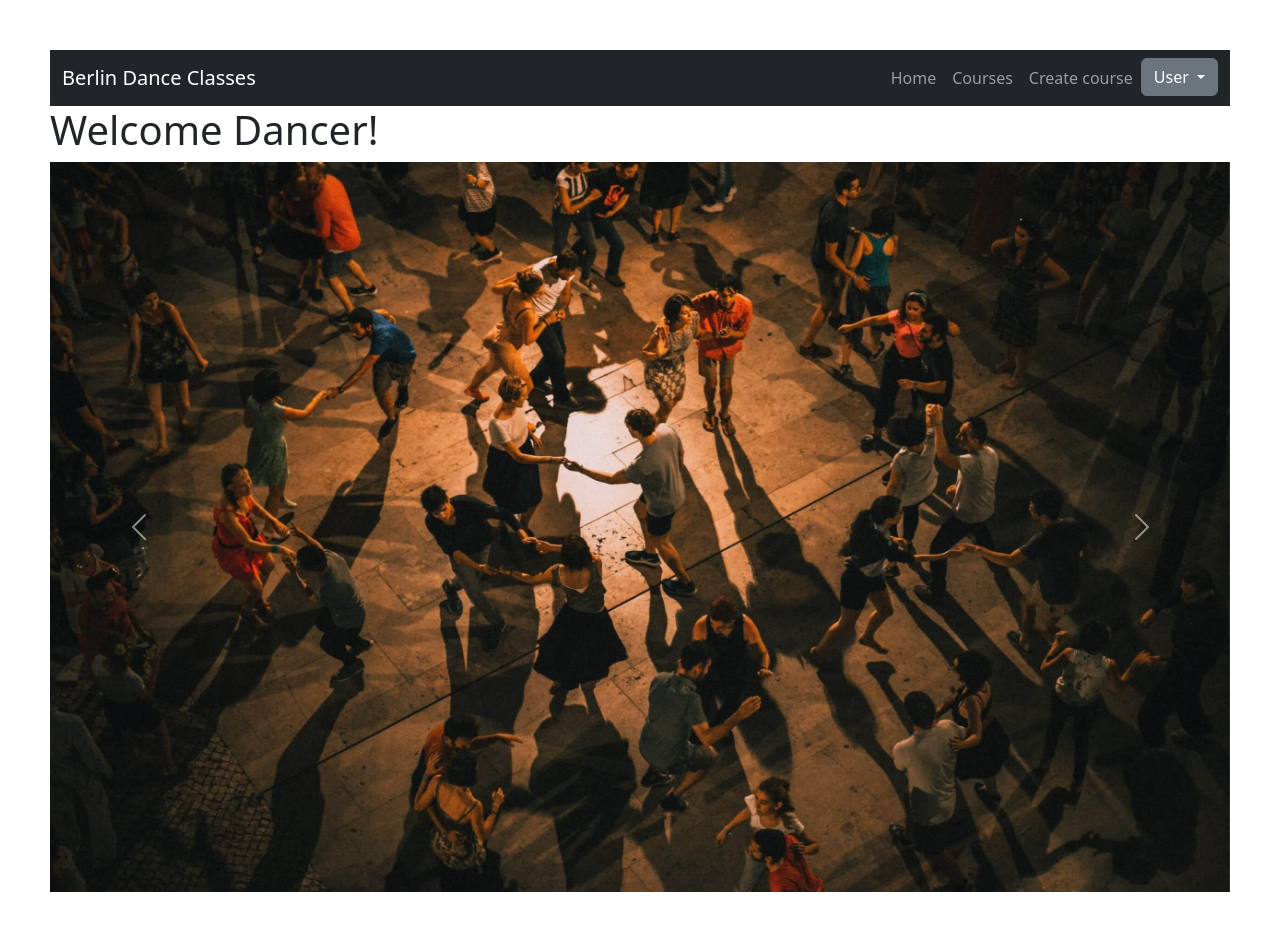
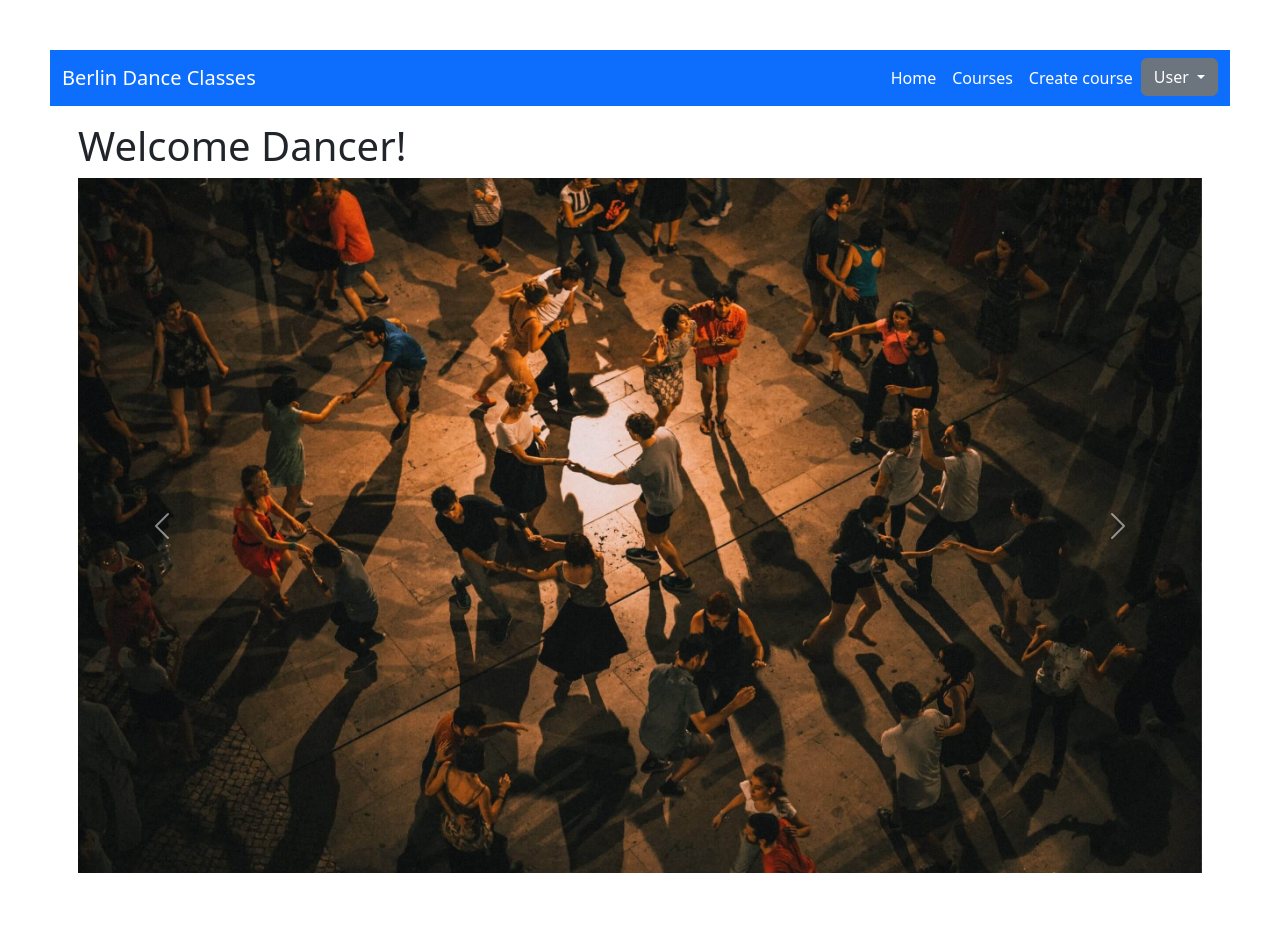
Before and after one commit to BerlinDanceClasses/BerlinDance, a Node server app: page / in a window 1280 px wide. After the commit the page ends 873 px from the top, so only its background shows below. Run offline with Node 20, Linux system fonts and the light colour scheme; some libraries are stand-ins or nearby versions.

Commit message:
Adjusted the layout

```diff
--- a/views/layout.hbs
+++ b/views/layout.hbs
@@ -1,28 +1,26 @@
 <html lang="en">
-
   <head>
     <meta charset="UTF-8" />
-  <meta name="viewport" content="width=device-width, initial-scale=1.0" />
+    <meta name="viewport" content="width=device-width, initial-scale=1">
     <meta http-equiv="X-UA-Compatible" content="ie=edge" />
-  <title>{{appTitle}}</title>
     <link rel="stylesheet" href="/stylesheets/style.css" />
     <link href="https://cdn.jsdelivr.net/npm/bootstrap@5.3.0/dist/css/bootstrap.min.css" rel="stylesheet"
       integrity="sha384-9ndCyUaIbzAi2FUVXJi0CjmCapSmO7SnpJef0486qhLnuZ2cdeRhO02iuK6FUUVM" crossorigin="anonymous">
   </head>
 
   <body>
-  <nav class="navbar navbar-expand-lg navbar-dark bg-dark">
+    <nav class="navbar navbar-expand-lg navbar-dark bg-primary">
       <div class="container-fluid">
         <a class="navbar-brand pl-3" href="#">Berlin Dance Classes</a>
-    <button class="navbar-toggler" type="button" data-toggle="collapse" data-target="#navbarNavAltMarkup"
+        <button class="navbar-toggler" type="button" data-bs-toggle="collapse" data-bs-target="#navbarNavAltMarkup"
           aria-controls="navbarNavAltMarkup" aria-expanded="false" aria-label="Toggle navigation">
           <span class="navbar-toggler-icon"></span>
         </button>
         <div class="collapse navbar-collapse justify-content-end pr-3" id="navbarNavAltMarkup">
-      <div class="navbar-nav">
-        <a class="nav-item nav-link" href="/">Home</a>
-        <a class="nav-item nav-link" href="/courses">Courses</a>
-        <a class="nav-item nav-link" href="/courses/create">Create course</a>
+          <div class="navbar-nav w-100 justify-content-end">
+            <a class="nav-item nav-link text-white" href="/">Home</a>
+            <a class="nav-item nav-link text-white" href="/courses">Courses</a>
+            <a class="nav-item nav-link text-white" href="/courses/create">Create course</a>
 
             <div class="dropdown-center">
               <button class="btn btn-secondary dropdown-toggle login-btn" type="button" data-bs-toggle="dropdown"
@@ -40,19 +38,14 @@
       </div>
     </nav>
 
-
-
-
-
-  <main>
+    <div class="container-fluid">
+      <main class="p-3">
         {{{ body }}}
       </main>
-
+    </div>
 
     <script src="/js/script.js"></script>
     <script src="https://cdn.jsdelivr.net/npm/bootstrap@5.3.0/dist/js/bootstrap.bundle.min.js"
       integrity="sha384-geWF76RCwLtnZ8qwWowPQNguL3RmwHVBC9FhGdlKrxdiJJigb/j/68SIy3Te4Bkz" crossorigin="anonymous"></script>
-</div>
   </body>
-
 </html>
```
Lines whose indentation alone changed are shown as unchanged.
